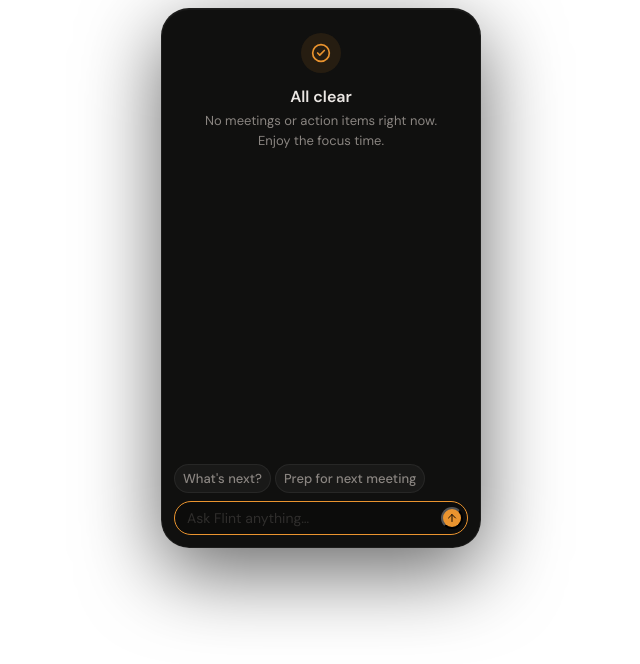
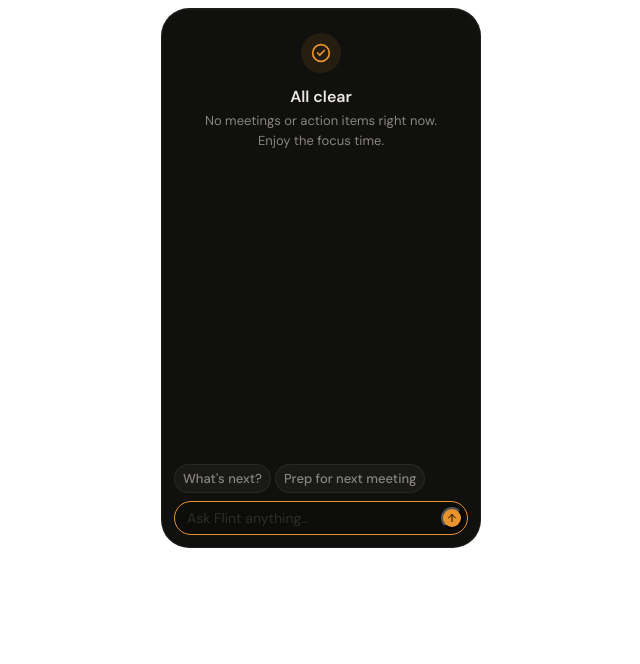
Before and after one commit to oribarilan/flint, a React (Vite) app in the folder src/renderer/: page / in a window 1280 px wide. Shown: the top 664 px of the page, without its empty margins (319-959 px from the left). Built offline with nearby package versions, Linux system fonts and the light colour scheme.

Commit message:
fix: drop external box-shadow from pill to eliminate ghost outline in transparent window

```diff
--- a/src/renderer/src/App.module.css
+++ b/src/renderer/src/App.module.css
@@ -18,7 +18,7 @@
   max-height: var(--pill-max-height);
   background: var(--glass-bg);
   border: 1px solid var(--glass-border);
-  box-shadow: var(--shadow-window), var(--glass-inner-glow);
+  box-shadow: var(--glass-inner-glow);
   overflow: hidden;
   user-select: none;
   will-change: width, border-radius;
```
